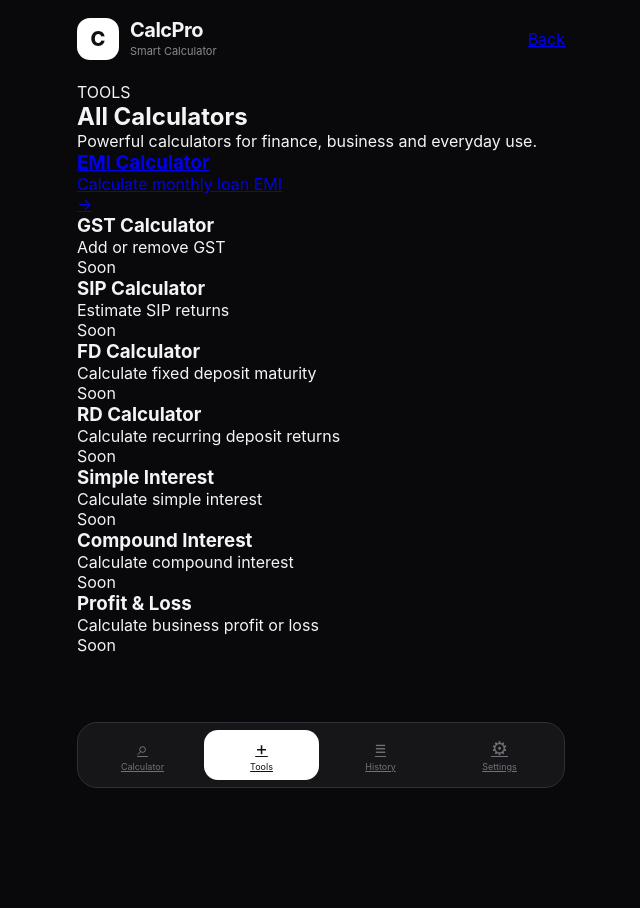
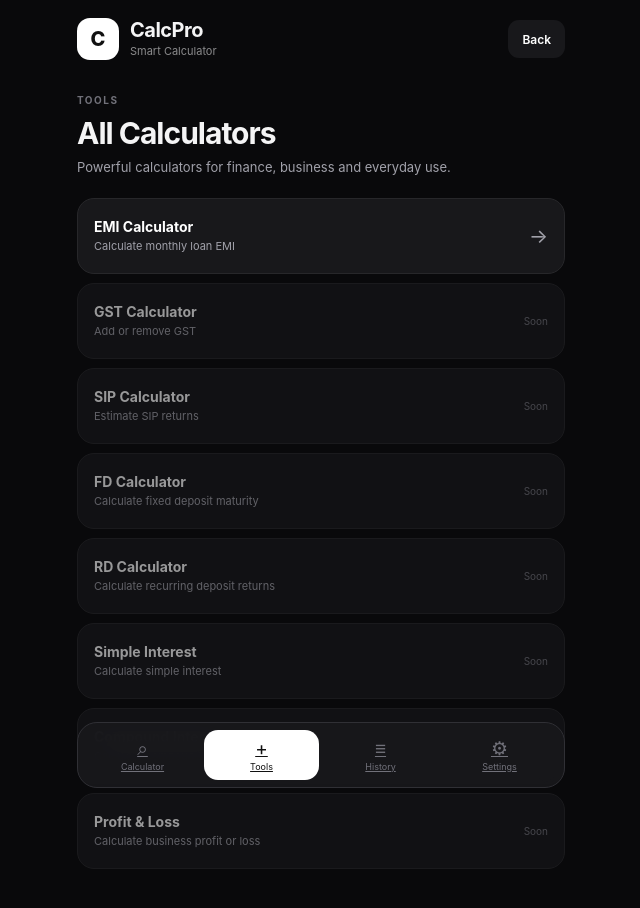
Before and after one commit to sameerkhan86926-a11y/calcpro, a Next.js app: page /calcpro/tools in a window 1280 px wide. Shown: the top 908 px of the page, without its empty margins (319-959 px from the left). Before the commit the page ends 800 px from the top, so only its background shows below. Built offline with nearby package versions, Linux system fonts and the light colour scheme.

Commit message:
Update globals.css

```diff
--- a/app/globals.css
+++ b/app/globals.css
@@ -427,3 +427,209 @@ button {
     min-height: 145px;
   }
 }
+.back-button {
+  display: flex;
+  align-items: center;
+  justify-content: center;
+  min-height: 38px;
+  padding: 0 14px;
+  border-radius: 11px;
+  background: #18181b;
+  color: #ffffff;
+  text-decoration: none;
+  font-size: 12px;
+  font-weight: 600;
+}
+
+.tools-heading,
+.tool-heading {
+  margin: 28px 0 20px;
+}
+
+.tools-heading > span,
+.tool-heading > span {
+  font-size: 10px;
+  letter-spacing: 1.5px;
+  color: #71717a;
+  font-weight: 700;
+}
+
+.tools-heading h2,
+.tool-heading h2 {
+  margin-top: 7px;
+  font-size: 30px;
+  letter-spacing: -1px;
+}
+
+.tools-heading p,
+.tool-heading p {
+  margin-top: 7px;
+  color: #a1a1aa;
+  font-size: 13px;
+  line-height: 1.5;
+}
+
+.tools-list {
+  display: flex;
+  flex-direction: column;
+  gap: 9px;
+}
+
+.tool-card {
+  min-height: 76px;
+  padding: 15px 16px;
+  display: flex;
+  align-items: center;
+  justify-content: space-between;
+  gap: 15px;
+  border-radius: 17px;
+  background: #18181b;
+  border: 1px solid #27272a;
+  color: #ffffff;
+  text-decoration: none;
+}
+
+.tool-card h3 {
+  font-size: 14px;
+}
+
+.tool-card p {
+  margin-top: 4px;
+  color: #a1a1aa;
+  font-size: 11px;
+}
+
+.tool-arrow {
+  font-size: 20px;
+  color: #a1a1aa;
+}
+
+.disabled-tool {
+  opacity: 0.58;
+}
+
+.coming-soon {
+  font-size: 10px;
+  color: #71717a;
+}
+
+.emi-form {
+  display: flex;
+  flex-direction: column;
+  gap: 15px;
+}
+
+.emi-form label {
+  display: flex;
+  flex-direction: column;
+  gap: 7px;
+}
+
+.emi-form label > span {
+  color: #a1a1aa;
+  font-size: 12px;
+  font-weight: 600;
+}
+
+.input-box {
+  min-height: 54px;
+  padding: 0 15px;
+  display: flex;
+  align-items: center;
+  gap: 9px;
+  border-radius: 15px;
+  background: #18181b;
+  border: 1px solid #27272a;
+  color: #ffffff;
+}
+
+.input-box input {
+  width: 100%;
+  min-width: 0;
+  outline: none;
+  border: 0;
+  background: transparent;
+  color: #ffffff;
+  font-size: 17px;
+  font-weight: 600;
+}
+
+.input-box input::-webkit-inner-spin-button,
+.input-box input::-webkit-outer-spin-button {
+  appearance: none;
+  margin: 0;
+}
+
+.emi-result {
+  margin-top: 20px;
+  padding: 22px 18px;
+  border-radius: 21px;
+  background: #18181b;
+  border: 1px solid #27272a;
+}
+
+.emi-result > p {
+  color: #a1a1aa;
+  font-size: 12px;
+}
+
+.emi-result > strong {
+  display: block;
+  margin-top: 5px;
+  font-size: 36px;
+  letter-spacing: -1.5px;
+}
+
+.result-divider {
+  height: 1px;
+  margin: 20px 0 15px;
+  background: #27272a;
+}
+
+.result-row {
+  display: flex;
+  align-items: center;
+  justify-content: space-between;
+  gap: 15px;
+  padding: 8px 0;
+}
+
+.result-row span {
+  color: #a1a1aa;
+  font-size: 12px;
+}
+
+.result-row strong {
+  font-size: 13px;
+}
+
+.emi-info {
+  margin-top: 18px;
+  padding: 17px;
+  border-radius: 17px;
+  background: #121214;
+  border: 1px solid #222225;
+}
+
+.emi-info h3 {
+  font-size: 13px;
+}
+
+.emi-info p {
+  margin-top: 7px;
+  color: #a1a1aa;
+  font-size: 11px;
+  line-height: 1.6;
+}
+
+.formula {
+  margin-top: 12px;
+  padding: 11px;
+  border-radius: 10px;
+  background: #18181b;
+  color: #d4d4d8;
+  font-size: 11px;
+  text-align: center;
+  overflow-x: auto;
+  white-space: nowrap;
+}
```
